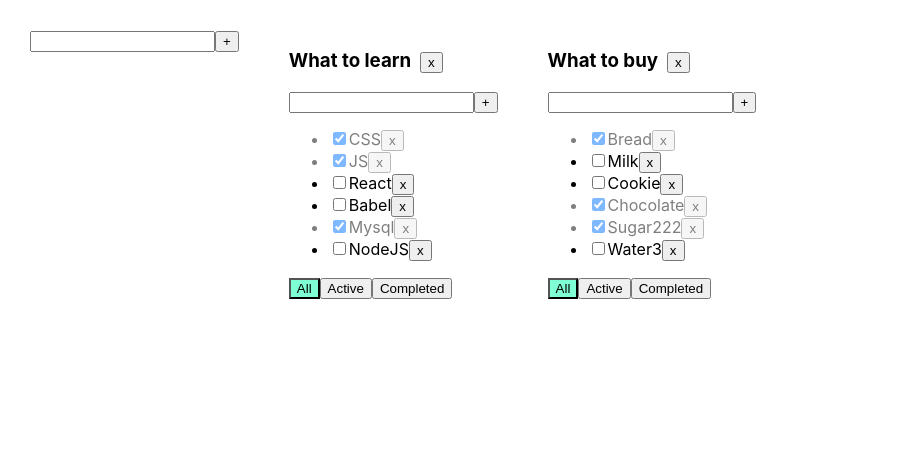
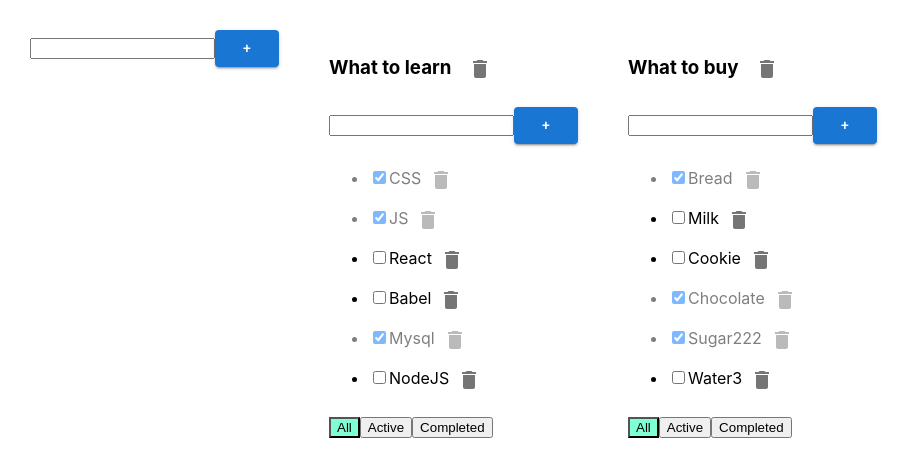
Before and after one commit to 3admitry/react-todolist, a React (Create React App) app: page / in a window 1280 px wide. Shown: the top 476 px of the page, without its empty margins (0-911 px from the left). Built offline with nearby package versions, Linux system fonts and the light colour scheme.

Commit message:
install MUI

```diff
--- a/package.json
+++ b/package.json
@@ -3,6 +3,10 @@
   "version": "0.1.0",
   "private": true,
   "dependencies": {
+    "@emotion/react": "^11.9.0",
+    "@emotion/styled": "^11.8.1",
+    "@mui/icons-material": "^5.6.1",
+    "@mui/material": "^5.6.1",
     "@testing-library/jest-dom": "^5.16.2",
     "@testing-library/react": "^9.3.2",
     "@testing-library/user-event": "^7.1.2",
--- a/public/index.html
+++ b/public/index.html
@@ -1,20 +1,20 @@
 <!DOCTYPE html>
 <html lang="en">
 <head>
-    <meta charset="utf-8" />
-    <link rel="icon" href="%PUBLIC_URL%/favicon.ico" />
-    <meta name="viewport" content="width=device-width, initial-scale=1" />
-    <meta name="theme-color" content="#000000" />
+    <meta charset="utf-8"/>
+    <link rel="icon" href="%PUBLIC_URL%/favicon.ico"/>
+    <meta name="viewport" content="width=device-width, initial-scale=1"/>
+    <meta name="theme-color" content="#000000"/>
     <meta
             name="description"
             content="Web site created using create-react-app"
     />
-    <link rel="apple-touch-icon" href="%PUBLIC_URL%/logo192.png" />
+    <link rel="apple-touch-icon" href="%PUBLIC_URL%/logo192.png"/>
     <!--
       manifest.json provides metadata used when your web app is installed on a
       user's mobile device or desktop. See https://developers.google.com/web/fundamentals/web-app-manifest/
     -->
-    <link rel="manifest" href="%PUBLIC_URL%/manifest.json" />
+    <link rel="manifest" href="%PUBLIC_URL%/manifest.json"/>
     <!--
       Notice the use of %PUBLIC_URL% in the tags above.
       It will be replaced with the URL of the `public` folder during the build.
@@ -24,6 +24,8 @@
       work correctly both with client-side routing and a non-root public URL.
       Learn how to configure a non-root public URL by running `npm run build`.
     -->
+    <link rel="stylesheet" href="https://fonts.googleapis.com/css?family=Roboto:300,400,500,700&display=swap"/>
+    <link rel="stylesheet" href="https://fonts.googleapis.com/icon?family=Material+Icons"/>
     <title>React App</title>
 </head>
 <body>
--- a/src/components/AddItemForm.tsx
+++ b/src/components/AddItemForm.tsx
@@ -1,4 +1,5 @@
 import React, {KeyboardEvent, useState} from 'react';
+import {Button} from '@mui/material';
 
 type addItemFormProps = {
     addItem: (title: string) => void
@@ -34,7 +35,7 @@ export const AddItemForm: React.FC<addItemFormProps> = ({addItem}) => {
                    onKeyPress={onKeyPressInputHandler}
                    className={error ? 'error' : ''}
             />
-            <button onClick={onClickButtonHandler}>+</button>
+            <Button onClick={onClickButtonHandler} variant={'contained'} color={'primary'}>+</Button>
             {error && <div className={'error-message'}>{error}</div>}
         </div>
     )
--- a/src/components/Todolist.tsx
+++ b/src/components/Todolist.tsx
@@ -2,6 +2,8 @@ import React, {ChangeEvent} from 'react';
 import {valueFilterType} from '../App';
 import {AddItemForm} from './AddItemForm';
 import {EditableTitle} from './EditableTitle';
+import {IconButton} from '@mui/material';
+import {Delete} from '@mui/icons-material';
 
 export type TaskType = {
     id: string
@@ -63,7 +65,10 @@ export const Todolist: React.FC<PropsType> = ({ // props
 
                 />
                 <EditableTitle title={t.title} changeTitle={changeTitleCurrentTask}/>
-                <button onClick={() => removeTask(t.id, todoListId)}>x</button>
+                <IconButton aria-label="delete" onClick={() => removeTask(t.id, todoListId)}>
+                    <Delete />
+                </IconButton>
+
             </li>
         )
     })
@@ -82,7 +87,9 @@ export const Todolist: React.FC<PropsType> = ({ // props
             <h3>
                 <EditableTitle title={title} changeTitle={chnageCurrentTodolistTitle}/>
                 &nbsp;&nbsp;
-                <button onClick={() => removeTodoList(todoListId)}>x</button>
+                <IconButton aria-label="delete" onClick={() => removeTodoList(todoListId)}>
+                    <Delete />
+                </IconButton>
             </h3>
             <AddItemForm addItem={addItem}/>
 
```
Also changed, not shown: 1 other file (tests, documents, lock files or other folders). Lines whose indentation alone changed are shown as unchanged.
